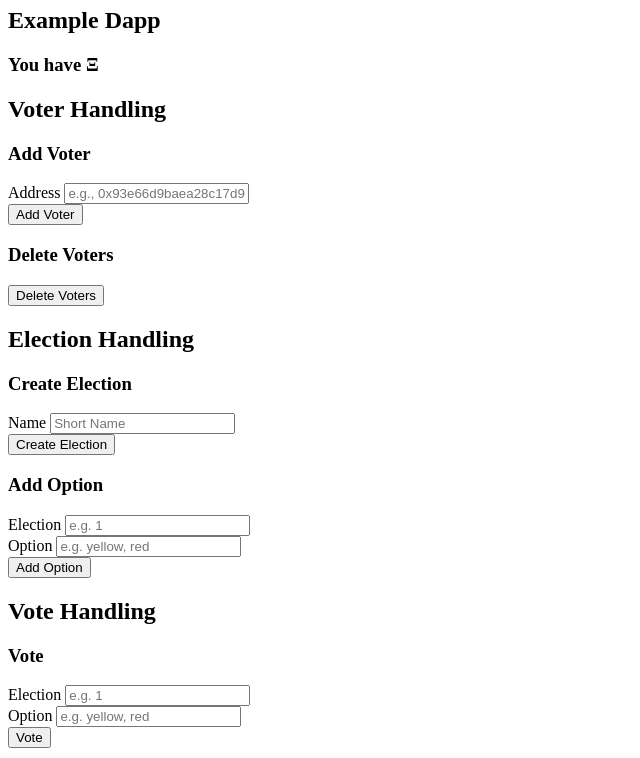
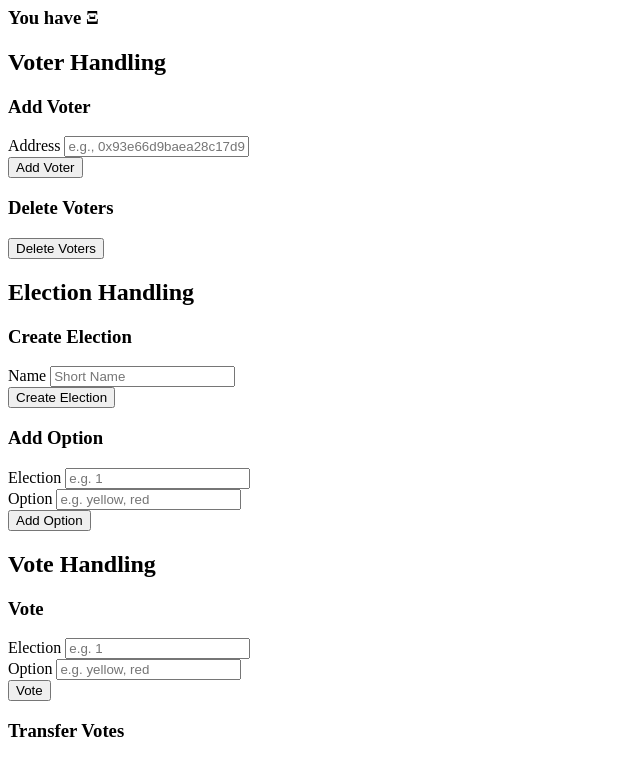
Before and after one commit to chrisdotn/ethdemocracy, a website: page app/index.html in a window 1280 px wide. Shown: the part 73-831 px from the top of the page, without its empty margins (0-640 px from the left). Drawn offline with nearby package versions, Linux system fonts and the light colour scheme; files whose address does not match are found by name.

Commit message:
Fix screen issues

```diff
--- a/app/index.html
+++ b/app/index.html
@@ -11,7 +11,6 @@
 <body>
     <div class="masthead">
         <h1>EthDemocracy</h1>
-        <h2>Example Dapp</h2>
         <h3>You have <span class="black"><span id="balance"></span> &Xi;</span></h3>
     </div>
 
```
